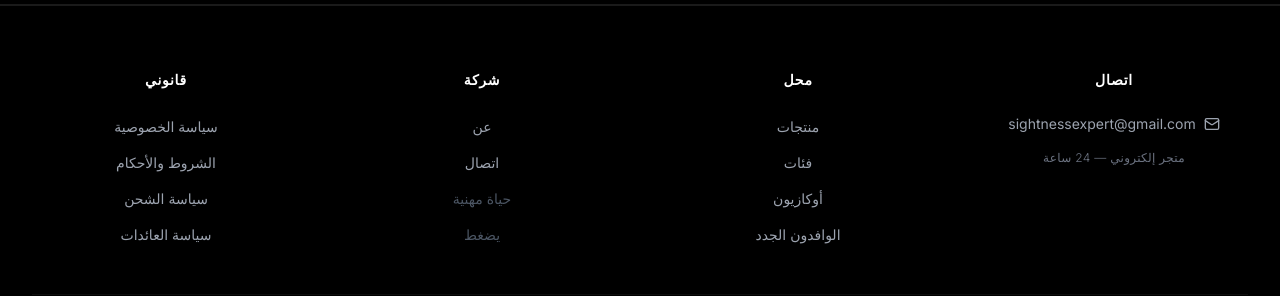
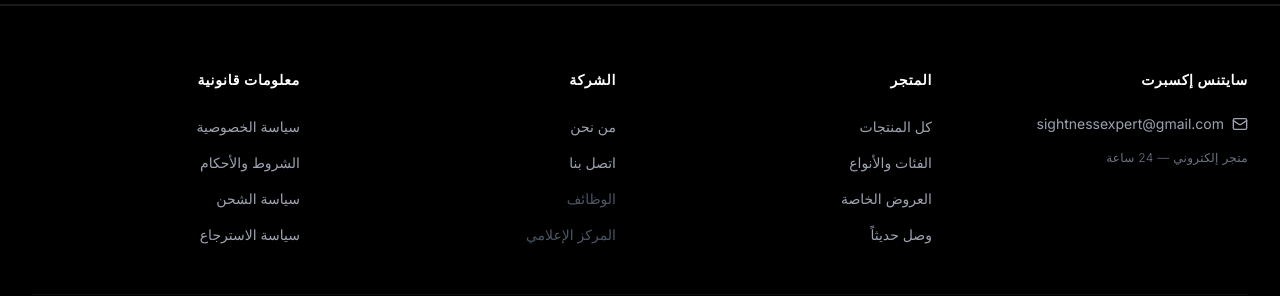
Before and after one commit to husseinabd1/sightnessexpert, a Next.js app: page / in a window 1280 px wide. Shown: the part 1725-2021 px from the top of the page. Built offline with nearby package versions, Linux system fonts and the light colour scheme; no server answers; a web font is replaced by a local one.

Commit message:
Update Footer.tsx

```diff
--- a/src/components/Footer.tsx
+++ b/src/components/Footer.tsx
@@ -13,7 +13,7 @@
 export const Footer = () => {
   const { language } = useLanguage();
 
-  // قاموس نصوص نقي ومفصول 100% لمنع تداخل اللغات
+  // قاموس نصوص نقي واحترافي 100% بدون أقواس أو ترجمات آلية ركيكة
   const content = {
     en: {
       aboutTitle: 'Sightness Expert',
@@ -21,35 +21,37 @@
       shopTitle: 'Shop',
       products: 'Products',
       categories: 'Categories',
-      sale: 'Sale',
+      sale: 'Special Offers',
       newArrivals: 'New Arrivals',
-      visionTitle: 'Our Vision',
-      visionSub: 'Medical grade, global aesthetics.',
-      visionDesc: 'Global standards for unmatched vision. We adhere to the highest optical medical standards and strict quality checks to ensure your eye safety.',
-      legalTitle: 'Legal Policies',
-      privacy: 'Privacy Policy & DMCA',
+      companyTitle: 'Company',
+      aboutUs: 'About Us',
+      contactUs: 'Contact',
+      careers: 'Careers',
+      press: 'Media Center',
+      legalTitle: 'Legal',
+      privacy: 'Privacy Policy',
       terms: 'Terms & Conditions',
       shipping: 'Shipping Policy',
       refunds: 'Refund Policy',
     },
     ar: {
-      aboutTitle: 'اتصال',
+      aboutTitle: 'سايتنس إكسبرت',
       aboutDesc: 'متجر إلكتروني — 24 ساعة',
-      shopTitle: 'محل',
-      products: 'منتجات',
-      categories: 'فئات',
-      sale: 'أوكازيون',
-      newArrivals: 'الوافدون الجدد',
-      visionTitle: 'قانوني',
+      shopTitle: 'المتجر',
+      products: 'كل المنتجات',
+      categories: 'الفئات والأنواع',
+      sale: 'العروض الخاصة',
+      newArrivals: 'وصل حديثاً',
+      companyTitle: 'الشركة',
+      aboutUs: 'من نحن',
+      contactUs: 'اتصل بنا',
+      careers: 'الوظائف',
+      press: 'المركز الإعلامي',
+      legalTitle: 'معلومات قانونية',
       privacy: 'سياسة الخصوصية',
       terms: 'الشروط والأحكام',
       shipping: 'سياسة الشحن',
-      refunds: 'سياسة العائدات',
-      companyTitle: 'شركة',
-      aboutUs: 'عن',
-      contactUs: 'اتصال',
-      careers: 'حياة مهنية',
-      press: 'يضغط'
+      refunds: 'سياسة الاسترجاع',
     }
   };
 
@@ -58,16 +60,16 @@
   return (
     <footer className="bg-black border-t border-white/10 text-white py-16">
       <div className="max-w-7xl mx-auto px-4 sm:px-6 lg:px-8">
-        <div className="grid grid-cols-1 sm:grid-cols-2 lg:grid-cols-4 gap-12 text-center sm:text-inherit">
+        <div className="grid grid-cols-1 sm:grid-cols-2 lg:grid-cols-4 gap-12 text-center sm:text-start" dir={language === 'ar' ? 'rtl' : 'ltr'}>
 
-          {/* قسم الإيميل والوصف النظيف جداً */}
+          {/* قسم الإيميل النظيف جداً مالتك */}
           <div className="space-y-4">
             <h4 className="text-sm font-bold tracking-wider uppercase text-white">{t.aboutTitle}</h4>
             <div className="pt-2 space-y-3">
               <a href="mailto:sightnessexpert@gmail.com" className="text-sm text-gray-400 hover:text-white transition-colors inline-flex items-center gap-2 justify-center sm:justify-start">
                 <Mail size={16} /> sightnessexpert@gmail.com
               </a>
-              {/* هنا تم تنظيف التصميم ليصبح سطر واحد أنيق فقط */}
+              {/* هنا تم تنظيف التصميم ليكون فقط العبارة التي طلبتها في سطر فخم واحد */}
               <p className="text-xs text-gray-500 font-light tracking-wide">{t.aboutDesc}</p>
             </div>
           </div>
@@ -83,32 +85,32 @@
             </ul>
           </div>
 
-          {/* قسم الشركة */}
+          {/* قسم الشركة بترجمة فخمة */}
           <div>
-            <h4 className="text-sm font-bold tracking-wider uppercase mb-6 text-white">{language === 'ar' ? 'شركة' : 'Company'}</h4>
+            <h4 className="text-sm font-bold tracking-wider uppercase mb-6 text-white">{t.companyTitle}</h4>
             <ul className="space-y-3">
-              <li><Link href="#about" className="text-sm text-gray-400 hover:text-white transition-colors">{language === 'ar' ? 'عن' : 'About'}</Link></li>
-              <li><Link href="/contact" className="text-sm text-gray-400 hover:text-white transition-colors">{language === 'ar' ? 'اتصال' : 'Contact'}</Link></li>
-              <li><span className="text-sm text-gray-600 cursor-not-allowed">{language === 'ar' ? 'حياة مهنية' : 'Careers'}</span></li>
-              <li><span className="text-sm text-gray-600 cursor-not-allowed">{language === 'ar' ? 'يضغط' : 'Press'}</span></li>
+              <li><Link href="#about" className="text-sm text-gray-400 hover:text-white transition-colors">{t.aboutUs}</Link></li>
+              <li><Link href="/contact" className="text-sm text-gray-400 hover:text-white transition-colors">{t.contactUs}</Link></li>
+              <li><span className="text-sm text-gray-600 cursor-not-allowed">{t.careers}</span></li>
+              <li><span className="text-sm text-gray-600 cursor-not-allowed">{t.press}</span></li>
             </ul>
           </div>
 
-          {/* قسم السياسات */}
+          {/* قسم السياسات القانونية النظيف */}
           <div>
-            <h4 className="text-sm font-bold tracking-wider uppercase mb-6 text-white">{t.visionTitle}</h4>
+            <h4 className="text-sm font-bold tracking-wider uppercase mb-6 text-white">{t.legalTitle}</h4>
             <ul className="space-y-3">
               <li><Link href="/privacy" className="text-sm text-gray-400 hover:text-white transition-colors">{t.privacy}</Link></li>
-              <li><Link href="/terms" className="text-sm text-gray-400 hover:text-white transition-colors">{language === 'ar' ? 'الشروط والأحكام' : t.terms}</Link></li>
-              <li><Link href="/shipping" className="text-sm text-gray-400 hover:text-white transition-colors">{language === 'ar' ? 'سياسة الشحن' : t.shipping}</Link></li>
-              <li><Link href="/refunds" className="text-sm text-gray-400 hover:text-white transition-colors">{language === 'ar' ? 'سياسة العائدات' : t.refunds}</Link></li>
+              <li><Link href="/terms" className="text-sm text-gray-400 hover:text-white transition-colors">{t.terms}</Link></li>
+              <li><Link href="/shipping" className="text-sm text-gray-400 hover:text-white transition-colors">{t.shipping}</Link></li>
+              <li><Link href="/refunds" className="text-sm text-gray-400 hover:text-white transition-colors">{t.refunds}</Link></li>
             </ul>
           </div>
 
         </div>
 
-        {/* الجزء السفلي من الفوتر */}
-        <div className="pt-8 mt-12 border-t border-white/5 flex flex-col sm:flex-row justify-between items-center gap-4">
+        {/* أسفل الفوتر */}
+        <div className="pt-8 mt-12 border-t border-white/5 flex flex-col sm:flex-row justify-between items-center gap-4" dir={language === 'ar' ? 'rtl' : 'ltr'}>
           <p className="text-xs text-gray-600">© {new Date().getFullYear()} Sightness Expert. All rights reserved.</p>
           <div className="flex items-center gap-6">
             <a href="https://www.instagram.com/sightness_expert/" target="_blank" rel="noopener noreferrer" className="text-gray-500 hover:text-white transition-colors"><Instagram size={18} /></a>
```
